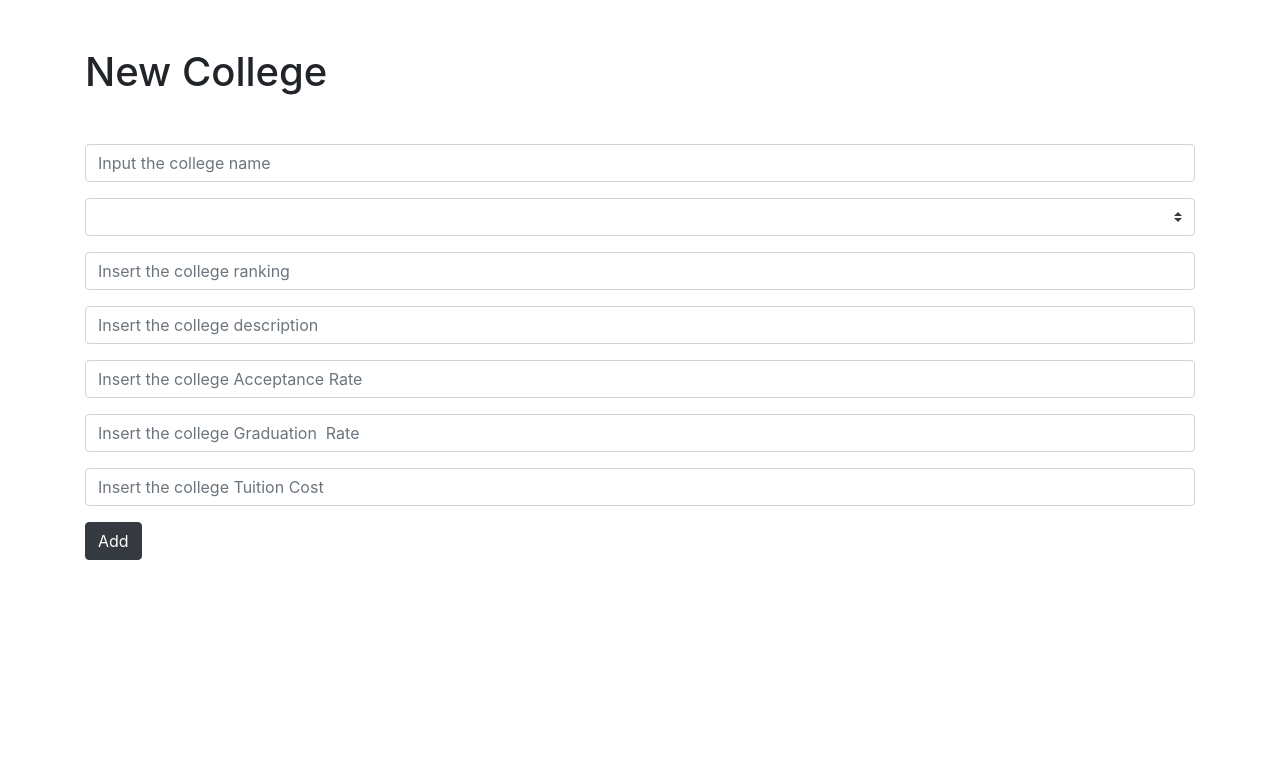
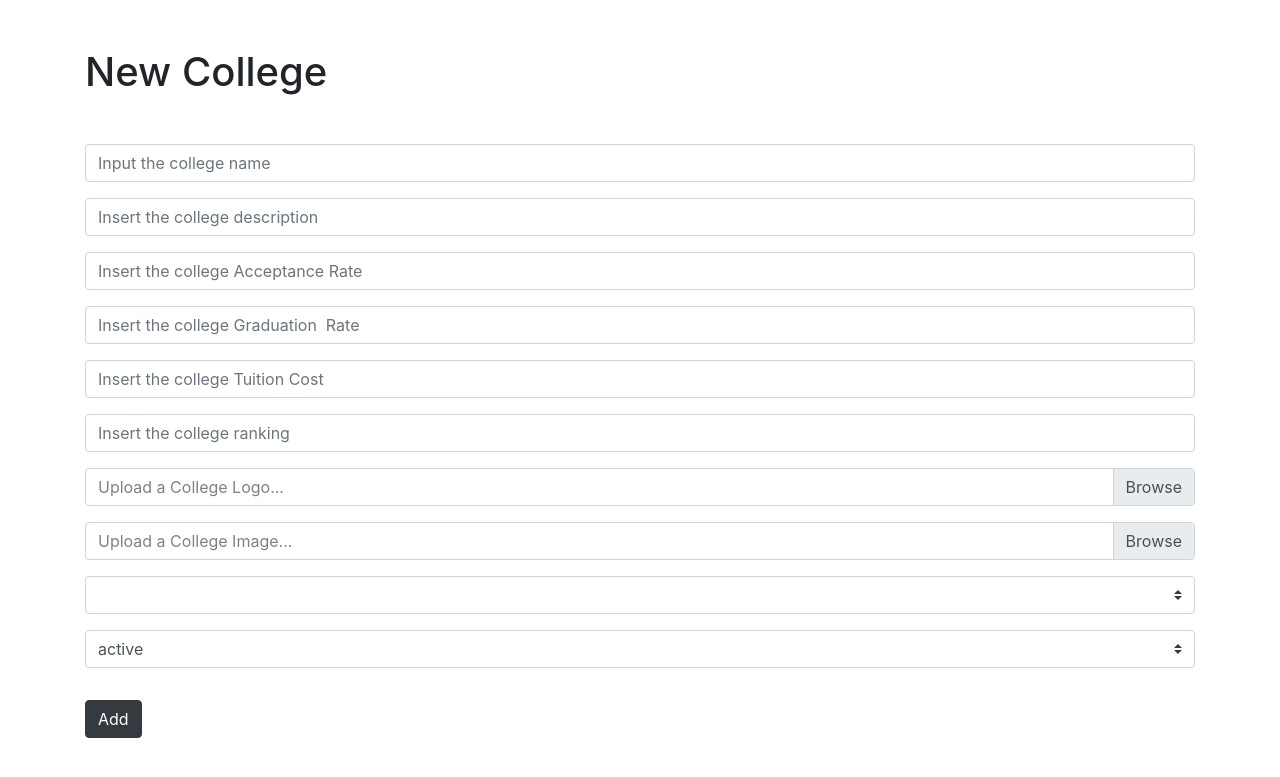
Before and after one commit to noa1961/academia-path, a PHP site: page /colleges/create in a window 1280 px wide. Shown: the top 777 px of the page. Run offline with PHP 8.4, Linux system fonts and the light colour scheme; tables that the repository leaves empty or names only in its code hold one stand-in row (values such as "Sample post"); lists and menus that the app fills with data are empty.

Commit message:
Implement insert college visuals

```diff
--- a/controllers/colleges.create.php
+++ b/controllers/colleges.create.php
@@ -7,5 +7,6 @@
 $queryBuilder = new QueryBuilder($connection);
 
 $types = $queryBuilder->getAll('type','App\Model\Type');
+$locations = $queryBuilder->getAll('location','App\Model\Location');
 
 require 'views/colleges.create.view.php';
--- /dev/null
+++ b/src/Model/Location.php
@@ -0,0 +1,7 @@
+<?php
+namespace App\Model;
+
+class Location
+{
+
+}
--- a/views/colleges.create.view.php
+++ b/views/colleges.create.view.php
@@ -10,9 +10,50 @@
   <div class="container">
     <h1 class="mt-5 mb-5">New College</h1>
     <form method="POST" action="<?php echo route('colleges'); ?>">
+
+      <!-- College Name -->
       <div class="form-group">
         <input type="text" class="form-control" name="name" placeholder="Input the college name" required>
       </div>
+
+      <!-- College Description -->
+      <div class="from-group mb-3">
+        <input type="text" class="form-control" name="description" placeholder="Insert the college description">
+      </div>
+
+      <!-- College Acceptance Rate -->
+      <div class="from-group">
+          <input type="number" class="form-control mt-3" name="acceptanceRate" placeholder="Insert the college Acceptance Rate">
+      </div>
+
+      <!-- College Graduation Rate -->
+      <div class="from-group">
+          <input type="number" class="form-control mt-3 mb-3" name="graduationRate" placeholder="Insert the college Graduation  Rate">
+      </div>
+
+      <!-- College Tuition Cost -->
+      <div class="from-group">
+          <input type="number" class="form-control mt-3 mb-3" name="tuitionCost" placeholder="Insert the college Tuition Cost">
+      </div>
+
+      <!-- College Ranking -->
+      <div class="form-group">
+        <input type="number" class="form-control" name="ranking" placeholder="Insert the college ranking" required>
+      </div>
+
+      <!-- College Logo -->
+      <div class="custom-file mb-3">
+        <input type="file" class="custom-file-input" name="collegeLogo" required>
+        <label class="custom-file-label" style="color: gray;" for="validatedCustomFile">Upload a College Logo...</label>
+      </div>
+
+      <!-- College Image -->
+      <div class="custom-file mb-3">
+        <input type="file" class="custom-file-input" name="collegeImage" required>
+        <label class="custom-file-label" style="color: gray;" for="validatedCustomFile">Upload a College Image...</label>
+      </div>
+
+      <!-- College Type -->
       <div class="form-group">
         <select class="custom-select" name="type_id">
           <?php
@@ -24,21 +65,20 @@
           ?>
         </select>
       </div>
+
+      <!-- College Location -->
       <div class="form-group">
-        <input type="text" class="form-control" name="ranking" placeholder="Insert the college ranking" required>
+        <select class="custom-select" name="location_id">
+          <?php
+            foreach($locations as $location) {
+              ?>
+              <option value="<?php echo $location->id; ?>"><?php echo $location->state; ?></option>
+              <?php
+            }
+          ?>
+        </select>
       </div>
-      <div class="from-group">
-        <input type="text" class="form-control" name="description" placeholder="Insert the college description">
-      </div>
-        <div class="from-group">
-            <input type="number" class="form-control mt-3" name="acceptanceRate" placeholder="Insert the college Acceptance Rate">
-        </div>
-        <div class="from-group">
-            <input type="number" class="form-control mt-3" name="graduationRate" placeholder="Insert the college Graduation  Rate">
-        </div>
-        <div class="from-group">
-            <input type="number" class="form-control mt-3" name="tuitionCost" placeholder="Insert the college Tuition Cost">
-        </div>
+
         <button type="submit" class="btn btn-dark mt-3">Add</button>
     </form>
     </div>
```
